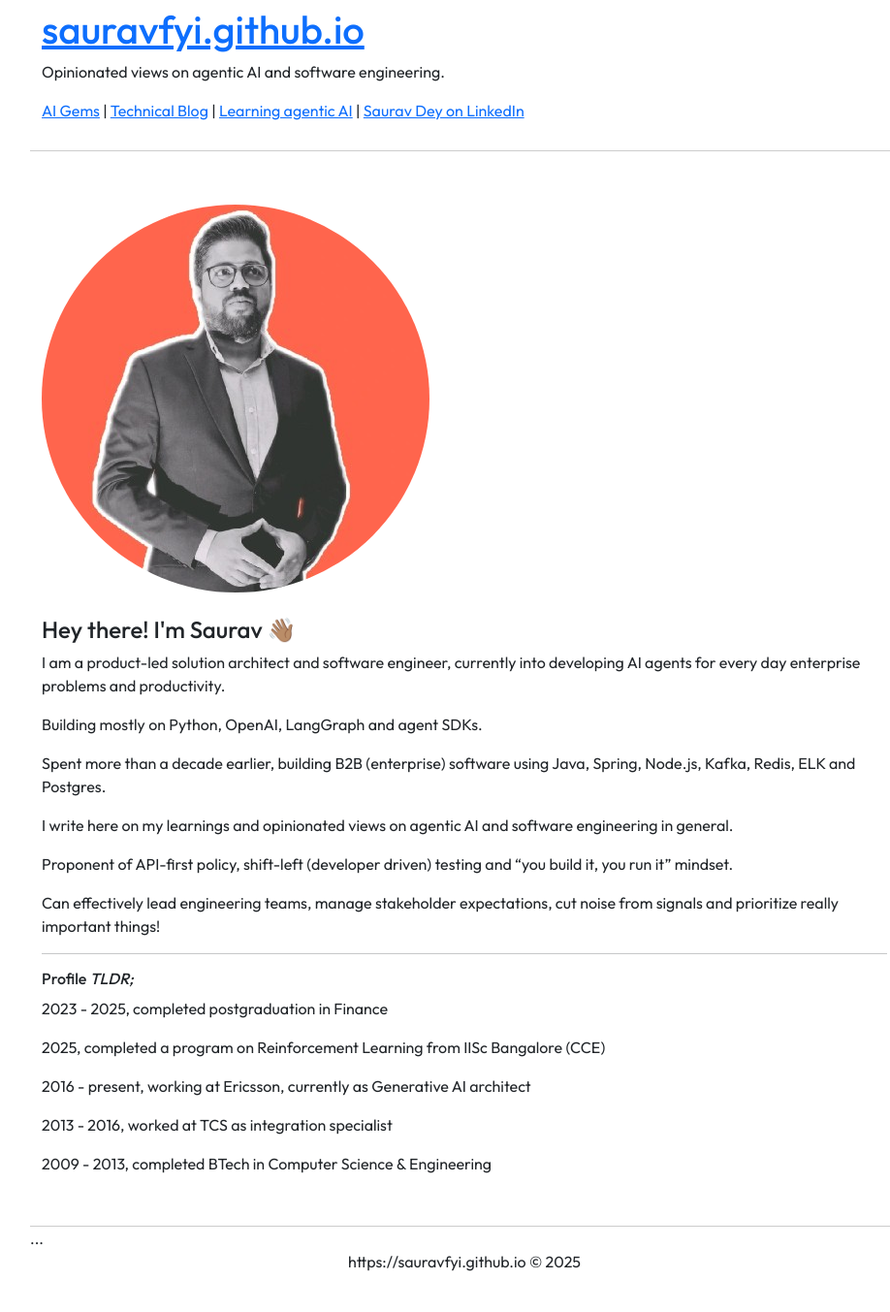
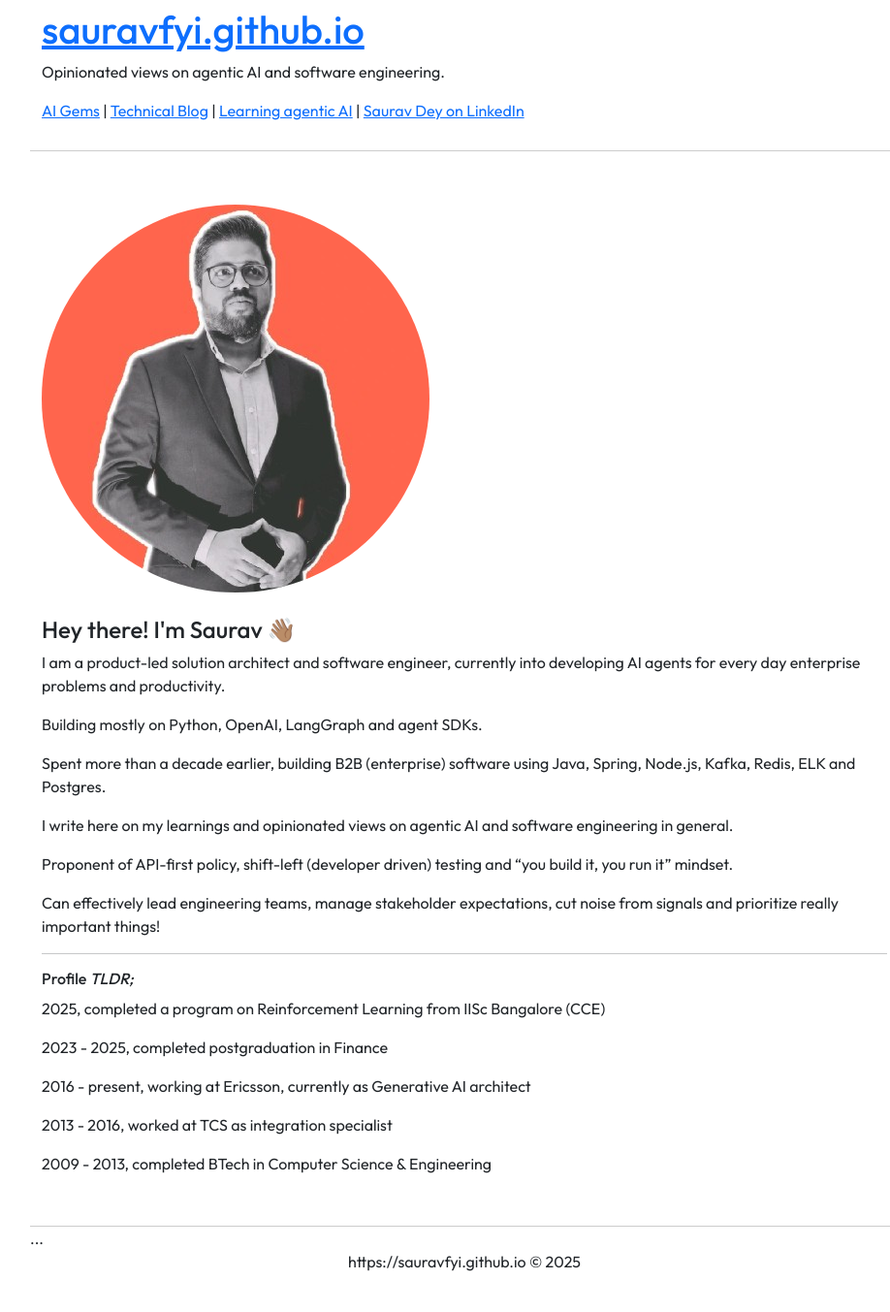
Before and after one commit to coffeeml/coffeeml.github.io, a Jekyll site: the page built from index.markdown, in a window 1280 px wide. Shown: the whole page at 97% size, without its empty margins (161-1079 px from the left). Built offline with Jekyll 4.4.1, drawn with Linux system fonts in a browser that asks for light colours; nearby versions of some CDN libraries.

```diff
--- a/index.markdown
+++ b/index.markdown
@@ -16,8 +16,8 @@ layout: default
         <p>Can effectively lead engineering teams, manage stakeholder expectations, cut noise from signals and prioritize really important things!</p>
         <hr />
         <h6>Profile <i>TLDR;</i></h6>
+        <p>2025, completed a program on Reinforcement Learning from IISc Bangalore (CCE)</p>
         <p>2023 - 2025, completed postgraduation in Finance</p>
-        <p>2025, completed a program on Reinforcement Learning from IISc Bangalore (CCE)</p>
         <p>2016 - present, working at Ericsson, currently as Generative AI architect</p>
         <p>2013 - 2016, worked at TCS as integration specialist</p>
         <p>2009 - 2013, completed BTech in Computer Science & Engineering</p>
```
